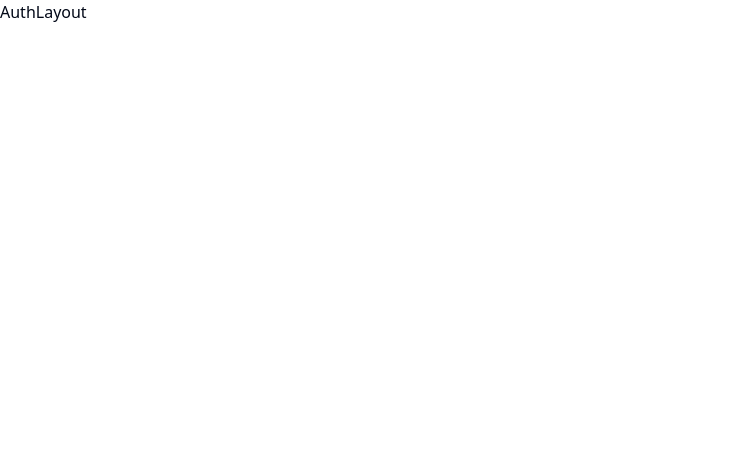
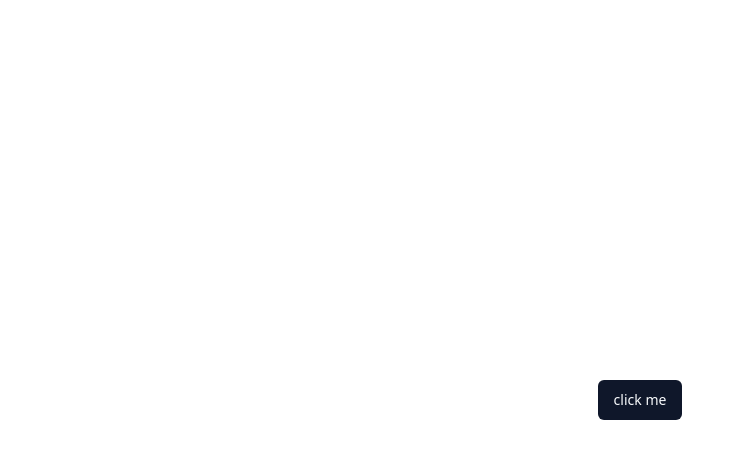
Before and after one commit to JuanPabloDiaz/socialMedia, a React (Vite) app: page /sign-up in a window 1280 px wide. Shown: the top 458 px of the page, without its empty margins (0-745 px from the left). Built offline with nearby package versions, Linux system fonts and the light colour scheme.

Commit message:
working on the AuthLayout.tsx

```diff
--- a/src/_auth/AuthLayout.tsx
+++ b/src/_auth/AuthLayout.tsx
@@ -1,7 +1,21 @@
-import React from "react";
+import { Outlet, Navigate } from "react-router-dom";
 
 const AuthLayout = () => {
-  return <div>AuthLayout</div>;
+  const isAutenticated = false;
+
+  return (
+    <>
+      {isAutenticated ? (
+        <Navigate to="/" />
+      ) : (
+        <>
+          <section className="flex flex-1 justify-center items-center flex-col py-10">
+            <Outlet />
+          </section>
+        </>
+      )}
+    </>
+  );
 };
 
 export default AuthLayout;
--- a/src/_auth/forms/SignupForm.tsx
+++ b/src/_auth/forms/SignupForm.tsx
@@ -3,7 +3,7 @@ import { Button } from "@/components/ui/button";
 const SignupForm = () => {
   return (
     <div>
-      <Button></Button>
+      <Button>click me</Button>
     </div>
   );
 };
```
